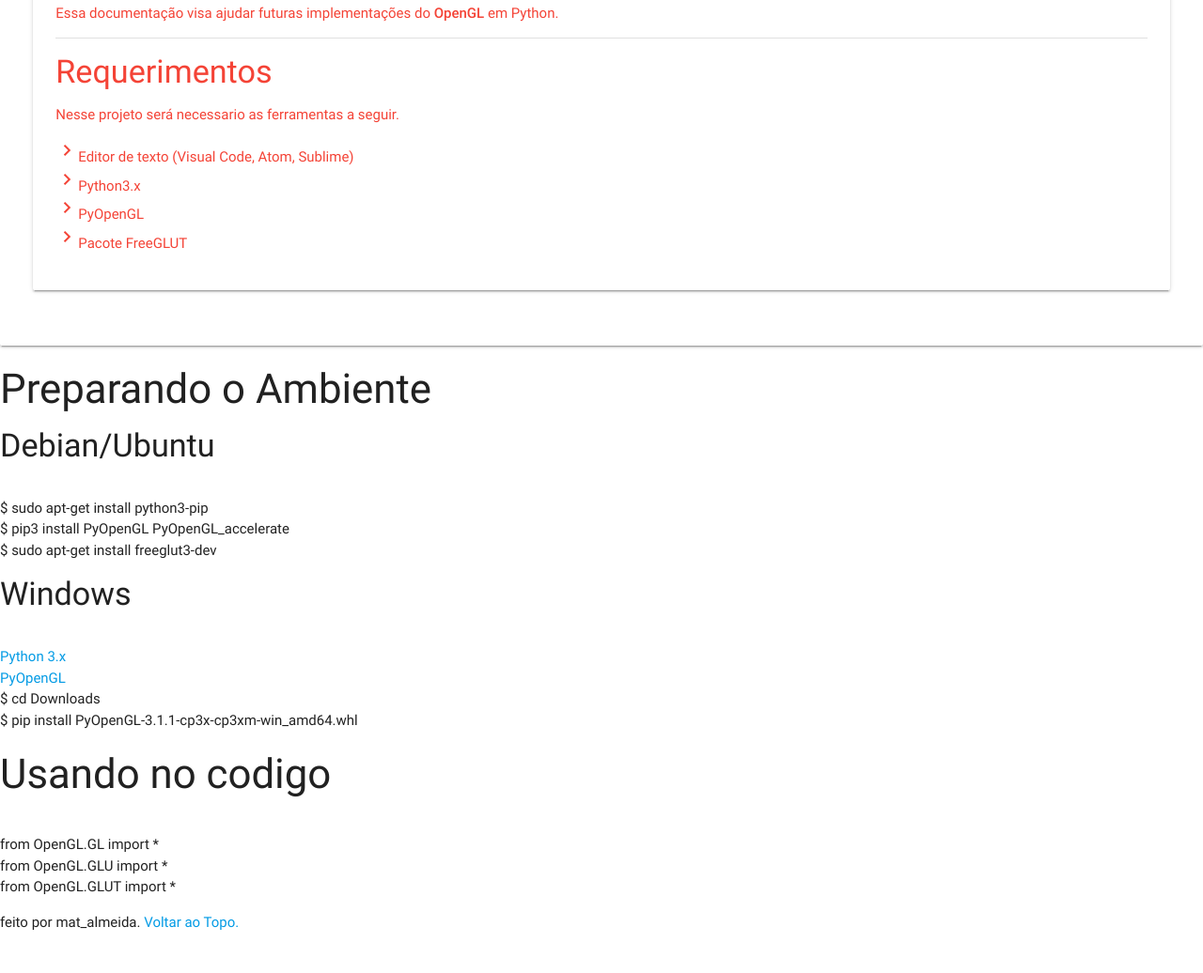
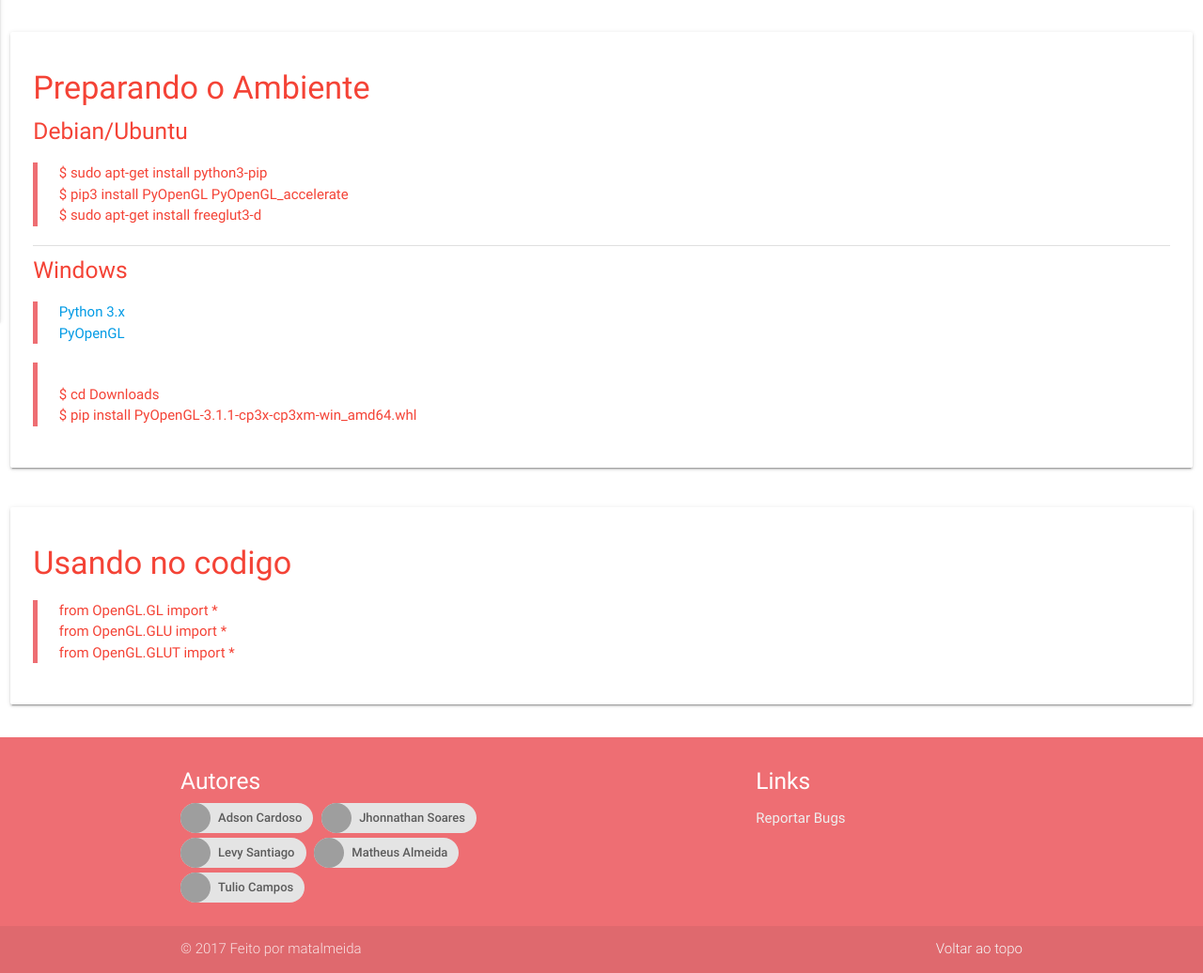
Before and after one commit to matAlmeida/projeto-cg, a plain HTML site: page docs/index.html in a window 1280 px wide. Shown: the part 518-1554 px from the top of the page at 94% size. Before the commit the page ends 1511 px from the top, so only its background shows below. Drawn offline with nearby package versions, Linux system fonts and the light colour scheme; grey boxes are pictures that could not be loaded.

Commit message:
pagina inicial pronta

```diff
--- a/docs/index.html
+++ b/docs/index.html
@@ -22,8 +22,13 @@
     <nav>
         <div class="nav-wrapper">
             <a href="#" class="brand-logo">OpenGL em Python</a>
+            <a href="#" data-activates="mobile-demo" class="button-collapse"><i class="material-icons">menu</i></a>
             <ul id="nav-mobile" class="right hide-on-med-and-down">
-                <li><a href="#introducao">Introdução</a></li>
+                <li><a class="dropdown-button" href="#!" data-activates="dropdown1">Preparando o Ambiente<i class="material-icons right">arrow_drop_down</i></a></li>
+                <li><a href="#usando">Usando no Codigo</a></li>
+                <li><a href="api.html">Documentação API OpenGL</a></li>
+            </ul>
+            <ul class="side-nav" id="mobile-demo">
                 <li><a class="dropdown-button" href="#!" data-activates="dropdown1">Preparando o Ambiente<i class="material-icons right">arrow_drop_down</i></a></li>
                 <li><a href="#usando">Usando no Codigo</a></li>
                 <li><a href="api.html">Documentação API OpenGL</a></li>
@@ -35,47 +40,11 @@
             INTRODUÇÃO
         -->
 
-    <section id="introducao" class="card-panel">
-
+    <section id="introducao">
         <div class="row">
             <div class="col s12">
                 <div class="card-panel">
                     <span class="red-text">
-                        <h4 class="header">Introdução</h4>
-                        <strong>Autores:</strong>
-                        <br><br>
-                        <a href="https://github.com/Adshow" target="_blank">
-                            <div class="chip">
-                                <img src="https://avatars3.githubusercontent.com/u/27982151?v=3&s=460" alt="Adson Cardoso"> Adson Cardoso
-                            </div>
-                        </a>
-                        <a href="https://github.com/Sya-kun" target="_blank">
-                            <div class="chip">
-                                <img src="https://avatars2.githubusercontent.com/u/13349869?v=3&s=460" alt="Jhonnathan Soares"> Jhonnathan Soares
-                            </div>
-                        </a>
-                        <a href="https://github.com/Levysantiago" target="_blank">
-                            <div class="chip">
-                                <img src="https://avatars2.githubusercontent.com/u/22161161?v=3&s=460" alt="Adson Cardoso"> Levy Santiago
-                            </div>
-                        </a>
-                        <a href="https://github.com/matalmeida" target="_blank">
-                            <div class="chip">
-                                <img src="https://avatars2.githubusercontent.com/u/12724212?v=3&s=460" alt="Adson Cardoso"> Matheus Almeida
-                            </div>
-                        </a>
-                        <a href="https://github.com/TulioCs" target="_blank">
-                            <div class="chip">
-                                <img src="https://avatars0.githubusercontent.com/u/28012866?v=3&s=460" alt="Adson Cardoso"> Tulio Campos
-                            </div>
-                        </a>
-                        <br><br>
-                        <strong>Bug report:</strong>
-                        <br><br>
-                        <a href="https://github.com/matAlmeida/projeto-cg/issues" target="_blank">https://github.com/matAlmeida/projeto-cg/issues</a>
-                        <br>
-                        <br>
-                        <li class="divider"></li>
                         <h4 class="header">Objetivos</h4>
                         <p>A proposta desse projeto é criar uma implementação dos 36 primeiros tutoriais de <strong>OpenGL</strong> que está disponível no tutorial,
                             <a href="http://lazyfoo.net/tutorials/OpenGL/index.php" target="blank">Introduction to OpenGL Graphics Programming</a>, em Python.
@@ -101,34 +70,100 @@
         -->
 
     <section id="instalando">
-        <h3>Preparando o Ambiente</h3>
-        <h4 id="instalando_deb">Debian/Ubuntu</h4>
-        <div>
-            <br>$ sudo apt-get install python3-pip
-            <br>$ pip3 install PyOpenGL PyOpenGL_accelerate
-            <br>$ sudo apt-get install freeglut3-dev
-        </div>
-        <h4 id="instalando_win">Windows</h4>
-        <div>
-            <br><a href="https://www.python.org/downloads/windows/">Python 3.x</a>
-            <br><a href="http://www.lfd.uci.edu/~gohlke/pythonlibs/#pyopengl">PyOpenGL</a>
-            <br>$ cd Downloads
-            <br>$ pip install PyOpenGL-3.1.1-cp3x-cp3xm-win_amd64.whl
+        <div class="row">
+            <div class="col s12">
+                <div class="card-panel">
+                    <span class="red-text">
+                        <h4 class="header">Preparando o Ambiente</h4>
+                        <h5 id="instalando_deb">Debian/Ubuntu</h5>
+                        <blockquote>
+                            $ sudo apt-get install python3-pip
+                            <br>$ pip3 install PyOpenGL PyOpenGL_accelerate
+                            <br>$ sudo apt-get install freeglut3-d
+                        </blockquote>
+                        <li class="divider"></li>
+                        <h5 id="instalando_win">Windows</h5>
+                        <blockquote>
+                            <a href="https://www.python.org/downloads/windows/">Python 3.x</a>
+                            <br><a href="http://www.lfd.uci.edu/~gohlke/pythonlibs/#pyopengl">PyOpenGL</a>
+                        </blockquote>
+                        <blockquote>
+                            <br>$ cd Downloads
+                            <br>$ pip install PyOpenGL-3.1.1-cp3x-cp3xm-win_amd64.whl
+                        </blockquote>
+                    </span>
+                </div>
+            </div>
         </div>
     </section>
 
     <section id="usando">
-        <h3>Usando no codigo</h3>
-        <div>
-            <br>from OpenGL.GL import *
-            <br>from OpenGL.GLU import *
-            <br>from OpenGL.GLUT import *
+        <div class="row">
+            <div class="col s12">
+                <div class="card-panel">
+                    <span class="red-text">
+                        <h4 class="header">Usando no codigo</h4>
+                        <blockquote>
+                            from OpenGL.GL import *
+                            <br>from OpenGL.GLU import *
+                            <br>from OpenGL.GLUT import *
+                        </blockquote>
+                    </span>
+                </div>
+            </div>
         </div>
     </section>
 
+    <section id="usando">
+    </section>
+
 </body>
-<footer>
-    <p>feito por mat_almeida. <a href="#topo">Voltar ao Topo.</a></p>
+
+<footer class="page-footer">
+    <div class="container">
+        <div class="row">
+            <div class="col l6 s12">
+                <h5 class="white-text">Autores</h5>
+                <a href="https://github.com/Adshow" target="_blank">
+                    <div class="chip">
+                        <img src="https://avatars3.githubusercontent.com/u/27982151?v=3&s=460" alt="Adson Cardoso"> Adson Cardoso
+                    </div>
+                </a>
+                <a href="https://github.com/Sya-kun" target="_blank">
+                    <div class="chip">
+                        <img src="https://avatars2.githubusercontent.com/u/13349869?v=3&s=460" alt="Jhonnathan Soares"> Jhonnathan Soares
+                    </div>
+                </a>
+                <a href="https://github.com/Levysantiago" target="_blank">
+                    <div class="chip">
+                        <img src="https://avatars2.githubusercontent.com/u/22161161?v=3&s=460" alt="Adson Cardoso"> Levy Santiago
+                    </div>
+                </a>
+                <a href="https://github.com/matalmeida" target="_blank">
+                    <div class="chip">
+                        <img src="https://avatars2.githubusercontent.com/u/12724212?v=3&s=460" alt="Adson Cardoso"> Matheus Almeida
+                    </div>
+                </a>
+                <a href="https://github.com/TulioCs" target="_blank">
+                    <div class="chip">
+                        <img src="https://avatars0.githubusercontent.com/u/28012866?v=3&s=460" alt="Adson Cardoso"> Tulio Campos
+                    </div>
+                </a>
+            </div>
+            <div class="col l4 offset-l2 s12">
+                <h5 class="white-text">Links</h5>
+                <ul>
+                    <li><a href="https://github.com/matAlmeida/projeto-cg/issues" class="grey-text text-lighten-3" target="_blank">Reportar Bugs</a></li>
+                </ul>
+            </div>
+        </div>
+    </div>
+    <div class="footer-copyright">
+        <div class="container">
+            © 2017 Feito por matalmeida
+            <a class="grey-text text-lighten-4 right" href="#topo">Voltar ao topo</a>
+        </div>
+    </div>
 </footer>
 
 <script type="text/javascript" src="https://code.jquery.com/jquery-2.1.1.min.js"></script>
@@ -136,6 +171,7 @@
 <script>
     $(document).ready(function() {
         $(".dropdown-button").dropdown();
+        $(".button-collapse").sideNav();
     });
 </script>
 
```
